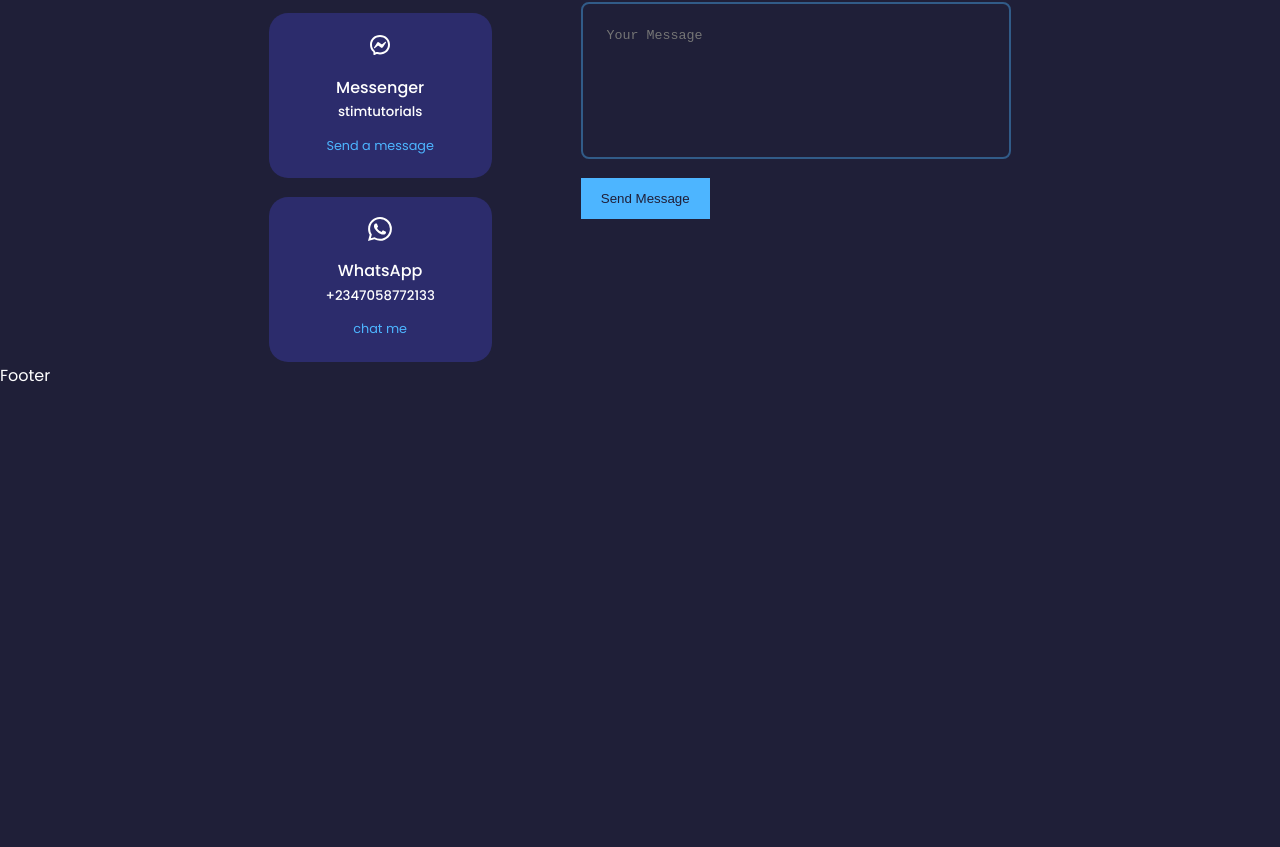
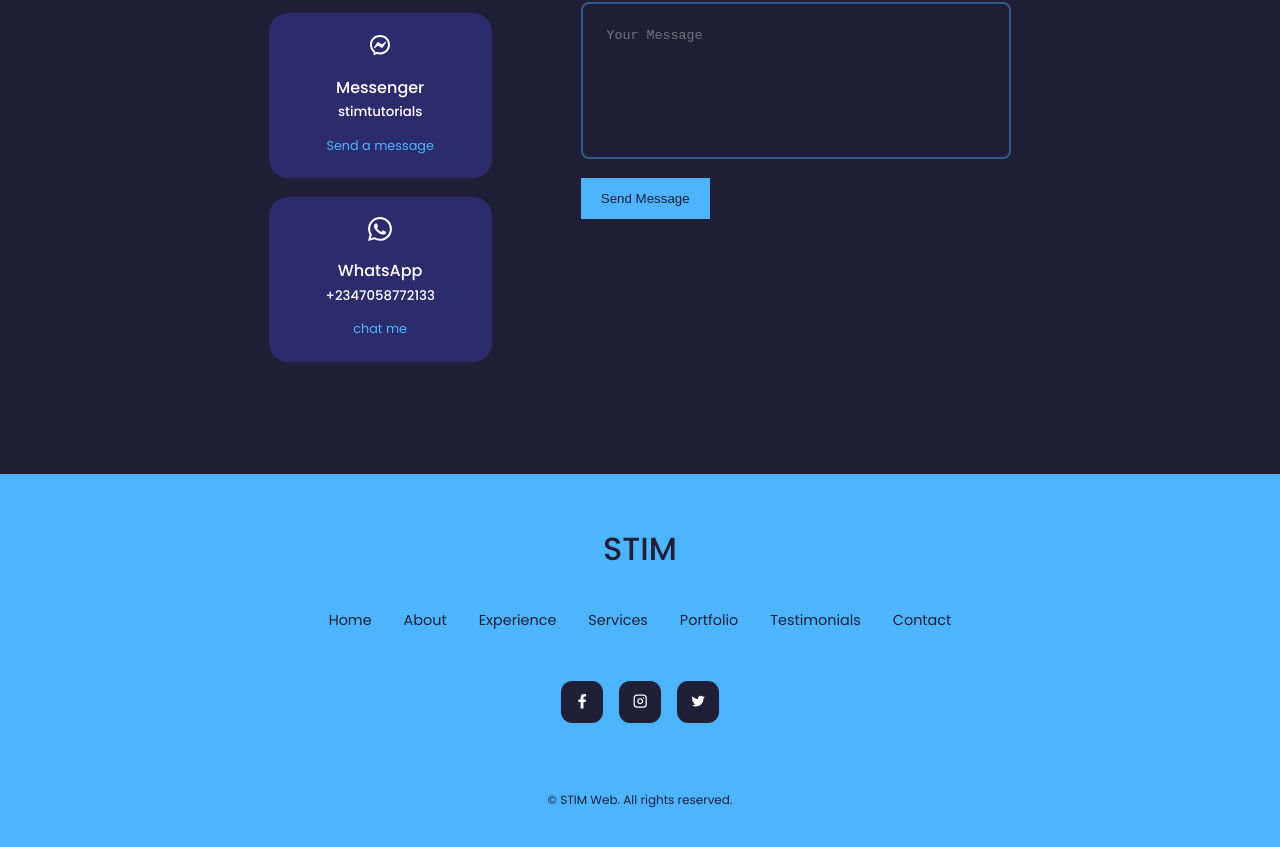
Before and after one commit to Gustogrenade1278/hellostim, a React (Create React App) app in the folder react-portfolio-1/: page / in a window 1280 px wide. Shown: the part 5323-6170 px from the top of the page. Before the commit the page ends 5712 px from the top, so only its background shows below. Built offline with nearby package versions, Linux system fonts and the light colour scheme.

Commit message:
added footer

```diff
--- a/react-portfolio-1/package.json
+++ b/react-portfolio-1/package.json
@@ -6,6 +6,7 @@
     "@testing-library/jest-dom": "^5.16.2",
     "@testing-library/react": "^12.1.3",
     "@testing-library/user-event": "^13.5.0",
+    "emailjs-com": "^3.2.0",
     "react": "^17.0.2",
     "react-dom": "^17.0.2",
     "react-icons": "^4.3.1",
--- a/react-portfolio-1/src/components/contact/Contact.jsx
+++ b/react-portfolio-1/src/components/contact/Contact.jsx
@@ -3,8 +3,21 @@
 import {MdOutlineEmail} from 'react-icons/md'
 import {RiMessengerLine} from 'react-icons/ri'
 import {BsWhatsapp} from 'react-icons/bs'
+import { useRef } from 'react';
+import emailjs from 'emailjs-com'
 
 const Contact = () => {
+  const form = useRef();
+
+
+  const sendEmail = (e) => {
+    e.preventDefault();
+
+    emailjs.sendForm('service_s0l9elj', 'template_07kvuhr', form.current, 'ILU70lZA6KFF4gvkk')
+
+    e.target.reset()
+  };
+
     return (
       <section id='contact'>
         <h5>Get In Touch</h5>
@@ -32,7 +45,7 @@
             </article>
           </div>
           {/* END OF CONTACT OPTIONS */}
-          <form action=''>
+          <form ref={form} onSubmit={sendEmail}>
             <input type="text" name='name' placeholder='Your Full Name' required />
             <input type="email" name='email' placeholder='Your Email' required />
             <textarea name="message" rows="7" placeholder="Your Message" required ></textarea>
--- a/react-portfolio-1/src/components/footer/Footer.jsx
+++ b/react-portfolio-1/src/components/footer/Footer.jsx
@@ -1,10 +1,34 @@
 import React from 'react'
 import './footer.css'
+import {FaFacebookF} from 'react-icons/fa'
+import {FiInstagram} from 'react-icons/fi'
+import {IoLogoTwitter} from 'react-icons/io'
+
 const Footer = () => {
     return (
-        <div>
-          Footer
-        </div>
+        <footer>
+          <a href='#/' className='footer__logo'>STIM</a>
+
+          <ul className='permalinks'>
+            <li><a href='#/'>Home</a></li>
+            <li><a href='#about'>About</a></li>
+            <li><a href='#experience'>Experience</a></li>
+            <li><a href='#services'>Services</a></li>
+            <li><a href='#portfolio'>Portfolio</a></li>
+            <li><a href='#testimonials'>Testimonials</a></li>
+            <li><a href='#contact'>Contact</a></li>
+          </ul>
+
+          <div className="footer__socials">
+            <a href='https://facebook.com'><FaFacebookF /></a>
+            <a href='https://instagram.com'><FiInstagram /></a>
+            <a href='https://twitter.com'><IoLogoTwitter /></a>
+          </div>
+
+          <div className="footer__copyright">
+            <small>&copy; STIM Web. All rights reserved.</small>
+          </div>
+        </footer>
     )
 }
 export default Footer
--- a/react-portfolio-1/src/components/footer/footer.css
+++ b/react-portfolio-1/src/components/footer/footer.css
@@ -0,0 +1,66 @@
+footer {
+    background: var(--color-primary);
+    padding: 3rem 0;
+    text-align: center;
+    font-size: 0.9rem;
+    margin-top: 7rem;
+}
+
+footer a {
+    color: var(--color-bg);
+}
+
+.footer__logo {
+    font-size: 2rem;
+    font-weight: 500;
+    margin-bottom: 2rem;
+    display: inline-block;
+}
+
+.permalinks {
+    display: flex;
+    flex-wrap: wrap;
+    justify-content: center;
+    gap: 2rem;
+    margin: 0 auto 3rem;
+}
+
+.footer__socials {
+    display: flex;
+    justify-content: center;
+    gap: 1rem;
+    margin-bottom: 4rem;
+}
+
+.footer__socials a {
+    background: var(--color-bg);
+    color: var(--color-white);
+    padding: 0.8rem;
+    border-radius: 0.7rem;
+    display: flex;
+    border: 1px solid transparent;
+}
+
+.footer__socials a:hover {
+    background: transparent;
+    color: var(--color-bg);
+    border-color: var(--color-bg);
+}
+
+.footer__copyright {
+    margin-bottom: 4rem;
+    color: var(--color-bg);
+}
+
+/*  ======== MEDIA QUERIES (SMALL DEVICES)  =======*/
+
+@media screen and (max-width: 600px) {
+    .permalinks {
+        flex-direction: column;
+        gap: 1.5rem;
+    }
+
+    .footer__socials {
+        margin-bottom: 2.6rem;
+    }
+}
--- a/react-portfolio-1/src/components/nav/nav.css
+++ b/react-portfolio-1/src/components/nav/nav.css
@@ -28,6 +28,6 @@
 }
 
 nav a.active {
-    background: var(--color-bg);
-    color: var(--color-white);
+    background: var(--color-primary);
+    color: var(--color-bg);
 }
```
Also changed, not shown: 1 other file (tests, documents, lock files or other folders).
